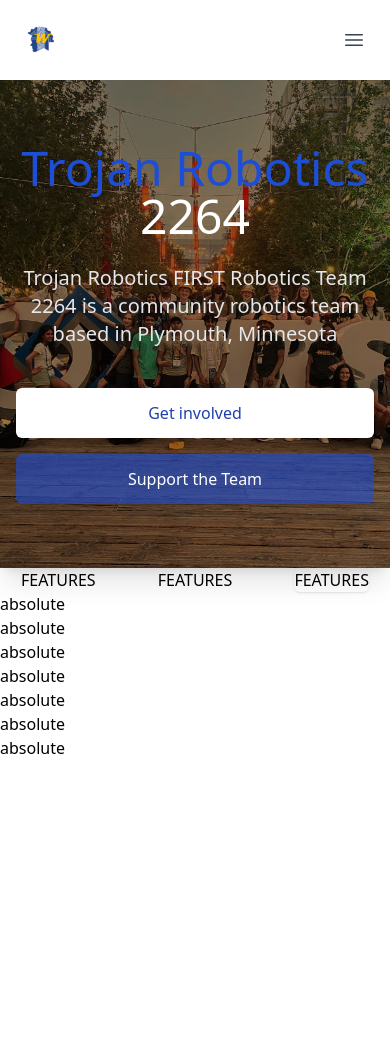
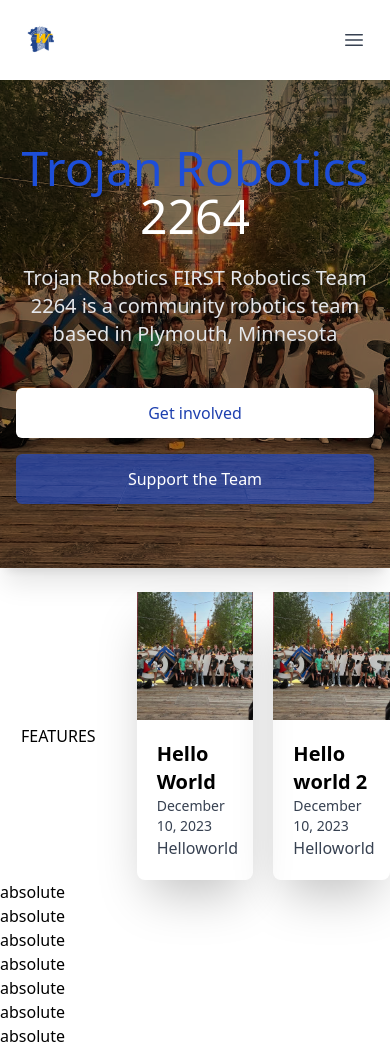
Before and after one commit to Team-2264/RoboticsWebsite, a React (Create React App) app in the folder reactjs/: page / in a window 390 px wide. Before the commit the page ends 844 px from the top, so only its background shows below. Built offline with nearby package versions, Linux system fonts and the light colour scheme.

Commit message:
The code has some elements of news
Has some elements of news. But when you put in mobile view it all gets squished cz the grid view has a small problem with this

```diff
--- a/reactjs/src/App.js
+++ b/reactjs/src/App.js
@@ -14,6 +14,7 @@ const App = () => {
         <div className="max-w-8xl m-auto">
             <NavBar />
             <Hero />
+            <br></br>
             <LatestNews />
             <div> absolute</div>
             <div> absolute</div>
--- a/reactjs/src/components/lastestNews.js
+++ b/reactjs/src/components/lastestNews.js
@@ -4,43 +4,29 @@ import React from 'react'
 const LatestNews = () => {
     const newsData = [
         {
-            title: "Hello world 1",
+            title: "Hello World",
             author: "Name",
-            desc: "Helloworld"
+            desc: "Helloworld",
+            date: "December 10, 2023"
         },
         {
             title: "Hello world 2",
             author: "Name",
-            desc: "Helloworld"
+            desc: "Helloworld",
+            date: "December 10, 2023"
+        }
 
-        },
-        {
-            title: "Hello world3 ",
-            author: "Name",
-            desc: "Helloworld"
-
-        },
-        {
-            title: "Hello world4",
-            author: "Name",
-            desc: "Helloworld"
-        },
     ]
     return (
-        <div className="shadow-2xl w-full grid grid-cols-3 items-center justify-center gap-5">
-            <div className='m-auto'>
+        <div className="w-full grid grid-cols-3 items-center justify-center gap-5">
+            <div className='m-auto shawdow-2xl'>
                 FEATURES
             </div>
-            <div className='m-auto'>
-                FEATURES
-            </div>
-            <div className='m-auto rounded-md shadow'>
-                FEATURES
-            </div>
+
             {/* 2 SPOTS FOR NEWS */}
-            {/* {newsData.slice(0, 2).map((newsItem, index) => {
+            {newsData.slice(0, 2).map((newsItem, index) => {
                 return (
-                    <div className=''>
+                    <div className='shadow-2xl rounded-lg'>
                         <img
                             className="w-full h-32 object-cover"
                             src="/assets/images/teamHoustonPic.jpg"
@@ -48,11 +34,12 @@ const LatestNews = () => {
                         />
                         <div className="p-5">
                             <h2 className='font-bold text-xl'>{newsItem.title}</h2>
-                            <p>{newsItem.title}</p>
+                            <p className='text-sm text-gray-700'>{newsItem.date}</p>
+                            <p className='text-gray-700'>{newsItem.desc}</p>
                         </div>
                     </div>
                 )
-            })} */}
+            })}
 
         </div>
     );
```
